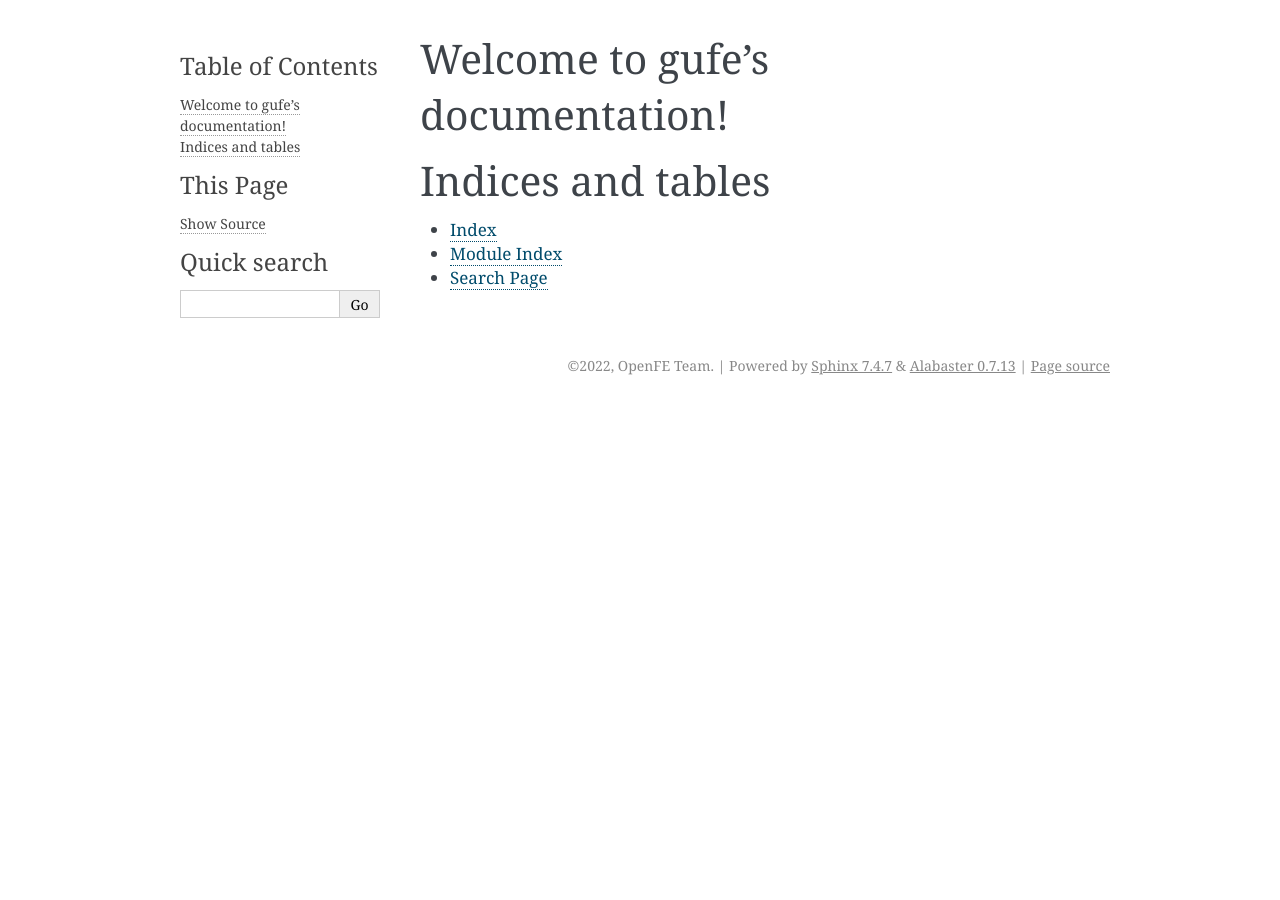
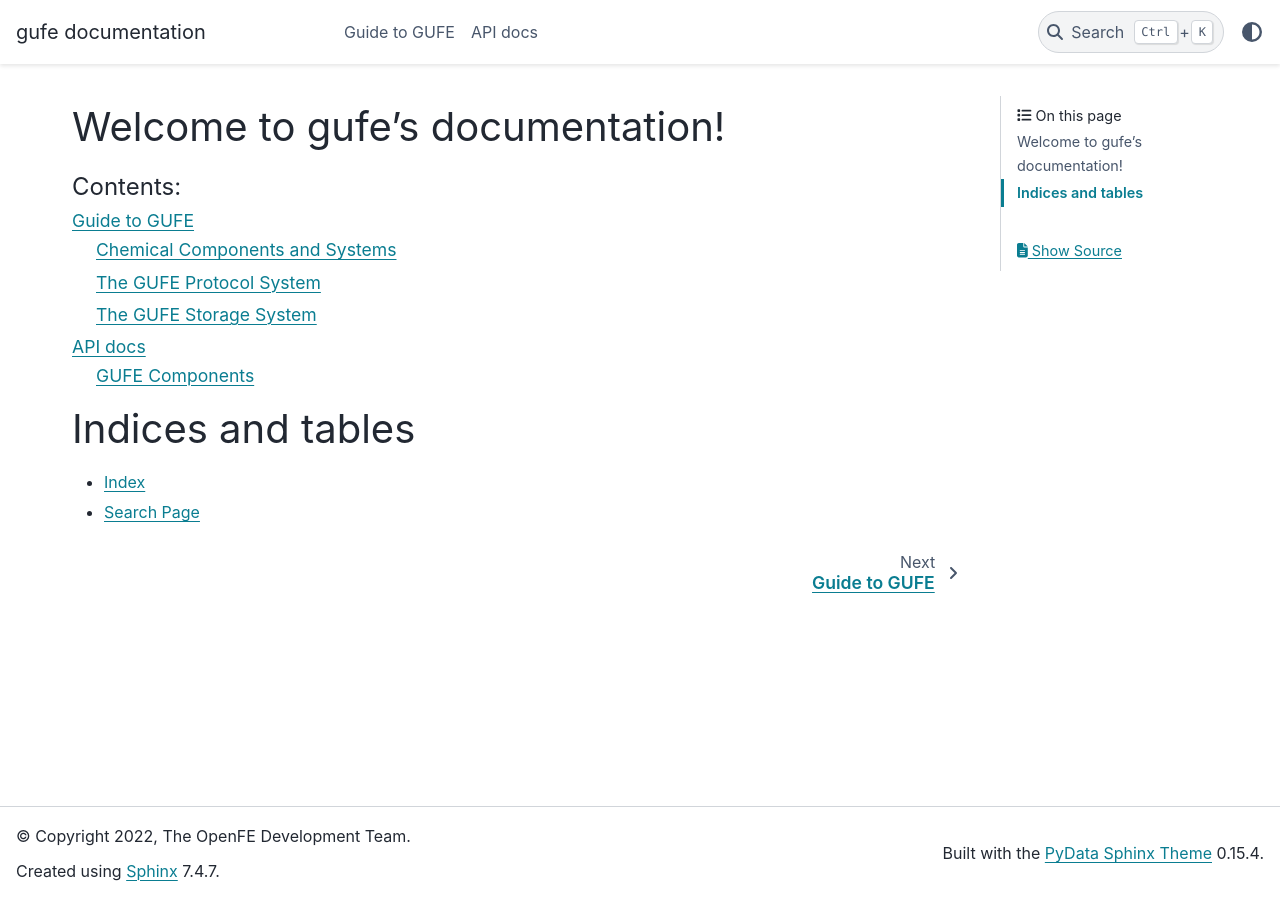
Before and after one commit to OpenFreeEnergy/gufe, a Sphinx documentation site: the page built from docs/index.rst, in a window 1280 px wide. Built offline with Sphinx 7.4.7 and the PyData theme 0.15.4, drawn with Linux system fonts in a browser that asks for light colours.

Commit message:
doc skeleton and theme change

```diff
--- /dev/null
+++ b/docs/api.rst
@@ -0,0 +1,9 @@
+API docs
+--------
+
+
+.. toctree::
+   :maxdepth: 2
+   :caption: Contents:
+
+   api/components
--- /dev/null
+++ b/docs/api/components.rst
@@ -0,0 +1,9 @@
+GUFE Components
+---------------
+
+
+.. autoclass:: gufe.components.SmallMoleculeComponent
+
+.. autoclass:: gufe.components.ProteinComponent
+
+.. autoclass:: gufe.components.SolventComponent
--- a/docs/conf.py
+++ b/docs/conf.py
@@ -18,8 +18,8 @@
 # -- Project information -----------------------------------------------------
 
 project = 'gufe'
-copyright = '2022, OpenFE Team'
-author = 'OpenFE Team'
+copyright = '2022, The OpenFE Development Team'
+author = 'The OpenFE Development Team'
 
 
 # -- General configuration ---------------------------------------------------
@@ -28,6 +28,8 @@ author = 'OpenFE Team'
 # extensions coming with Sphinx (named 'sphinx.ext.*') or your custom
 # ones.
 extensions = [
+    'sphinx.ext.autodoc',
+    'sphinx.ext.napoleon',
 ]
 
 # Add any paths that contain templates here, relative to this directory.
@@ -39,12 +41,16 @@ templates_path = ['_templates']
 exclude_patterns = ['_build', 'Thumbs.db', '.DS_Store']
 
 
+#autodoc_mock_imports = ['lomap', 'networkx', 'openff', 'openff.toolkit', 'openeye', 'rdkit', 'pytest',
+#                        'typing_extensions',
+#                        'click', 'plugcli']
+
 # -- Options for HTML output -------------------------------------------------
 
 # The theme to use for HTML and HTML Help pages.  See the documentation for
 # a list of builtin themes.
 #
-html_theme = 'alabaster'
+html_theme = 'pydata_sphinx_theme'
 
 # Add any paths that contain custom static files (such as style sheets) here,
 # relative to this directory. They are copied after the builtin static files,
--- /dev/null
+++ b/docs/guide.rst
@@ -0,0 +1,11 @@
+Guide to GUFE
+=============
+
+
+.. toctree::
+   :maxdepth: 2
+   :caption: Topics:
+
+   guide/components_and_systems
+   guide/protocols
+   guide/storage
--- /dev/null
+++ b/docs/guide/components_and_systems.rst
@@ -0,0 +1,4 @@
+Chemical Components and Systems
+===============================
+
+Intro to chemical components and systems.
--- /dev/null
+++ b/docs/guide/protocols.rst
@@ -0,0 +1,4 @@
+The GUFE Protocol System
+========================
+
+How the GUFE Protocol system works.
--- /dev/null
+++ b/docs/guide/storage.rst
@@ -0,0 +1,5 @@
+The GUFE Storage System
+=======================
+
+
+Storage docs.
--- a/docs/index.rst
+++ b/docs/index.rst
@@ -1,8 +1,3 @@
-.. gufe documentation master file, created by
-   sphinx-quickstart on Fri Mar 25 18:06:22 2022.
-   You can adapt this file completely to your liking, but it should at least
-   contain the root `toctree` directive.
-
 Welcome to gufe's documentation!
 ================================
 
@@ -10,11 +5,12 @@ Welcome to gufe's documentation!
    :maxdepth: 2
    :caption: Contents:
 
+   guide
+   api
 
 
 Indices and tables
 ==================
 
 * :ref:`genindex`
-* :ref:`modindex`
 * :ref:`search`
--- a/docs/requirements.txt
+++ b/docs/requirements.txt
@@ -1 +1,2 @@
 myst-parser
+pydata_sphinx_theme
```
